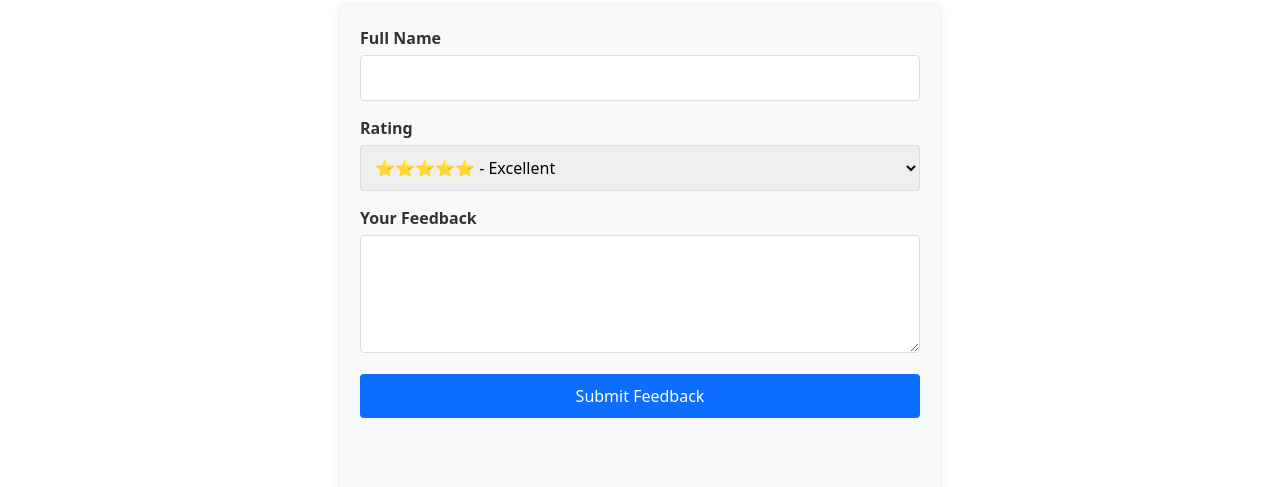
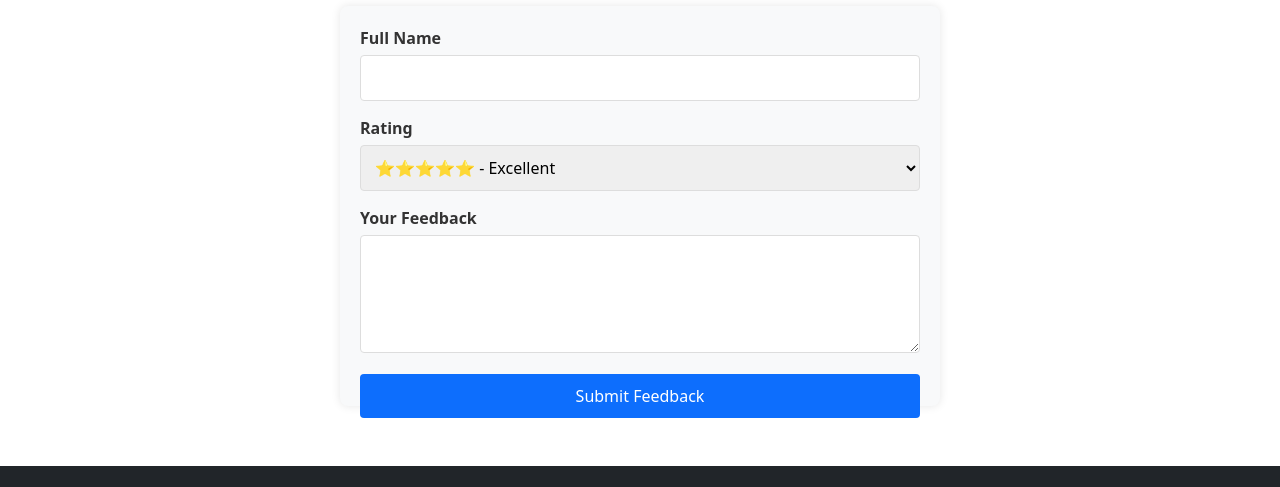
Before and after one commit to Bida24-012/WMD-WEBSITE, a plain HTML site: page Feedback.html in a window 1280 px wide. Shown: the part 132-619 px from the top of the page. Drawn offline with nearby package versions, Linux system fonts and the light colour scheme.

Commit message:
Update style.css

```diff
--- a/style.css
+++ b/style.css
@@ -203,7 +203,7 @@
           .feedback-container
            {
     width: 100vw;
-    height: 100vh;
+    height: 50vh;
     margin: 0;
     padding: 20px;
     border: none;
```
